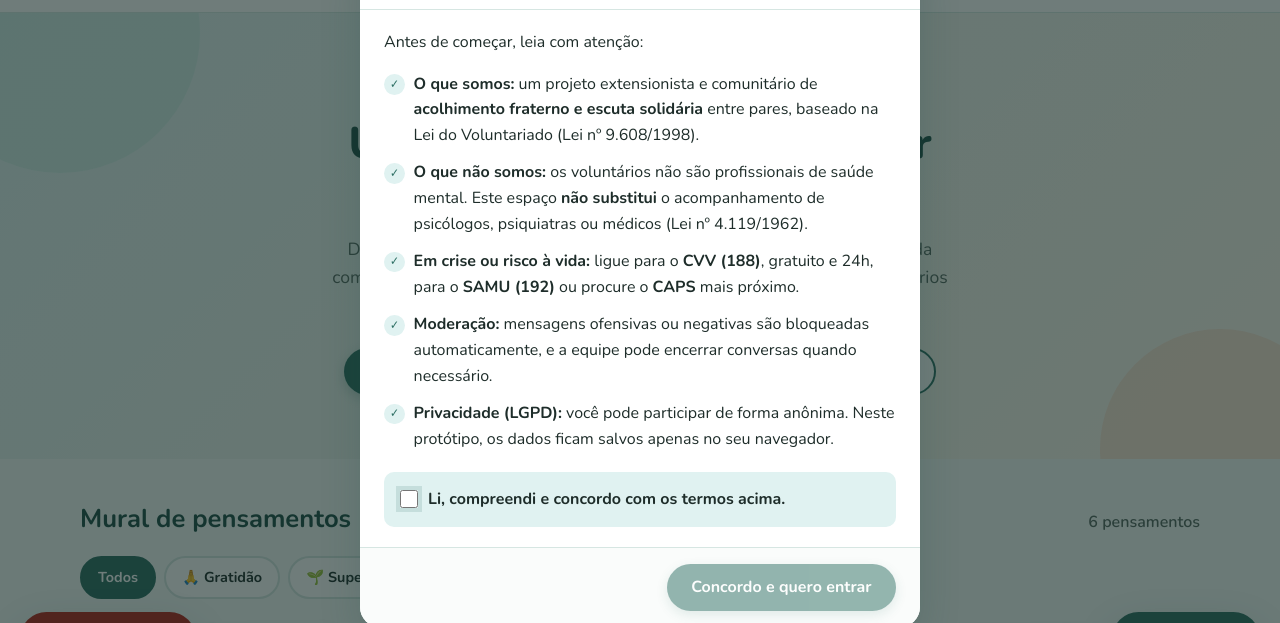
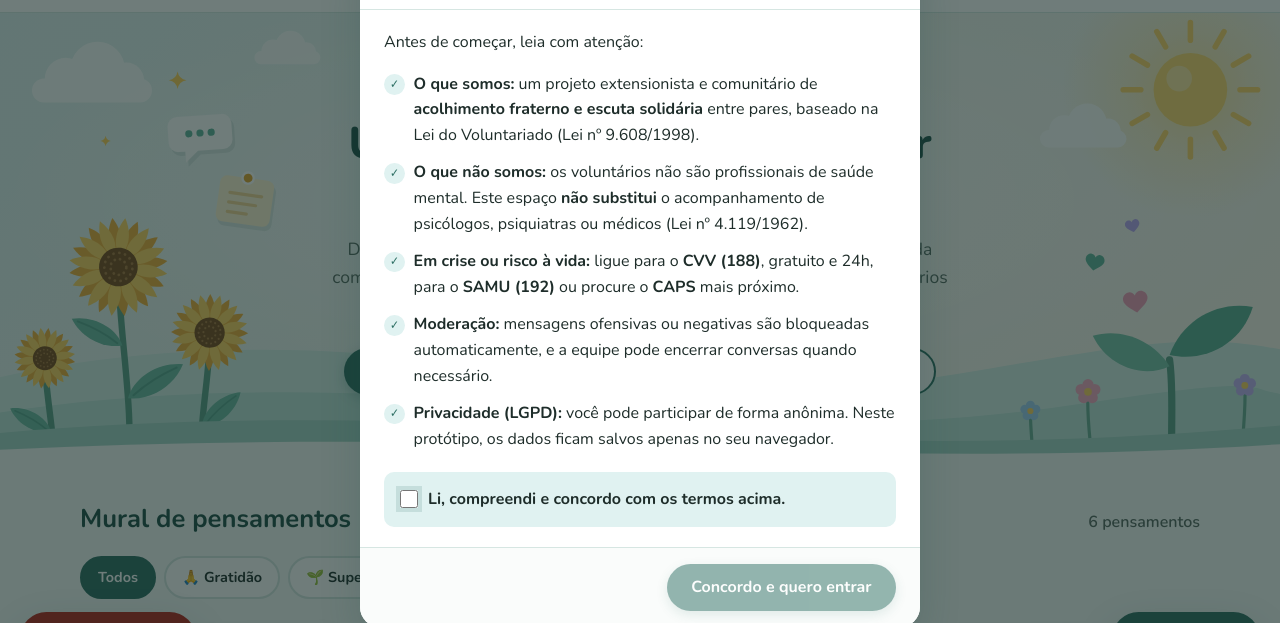
Before and after one commit to leandrocaronelanschi/mural-do-spensamentos, a plain HTML site: page index.html in a window 1280 px wide. Shown: the part 115-738 px from the top of the page. Drawn offline with nearby package versions, Linux system fonts and the light colour scheme.

Commit message:
Feat: Inserção do fundo da seção 1

```diff
--- a/css/style.css
+++ b/css/style.css
@@ -486,41 +486,14 @@ textarea {
 }
 
 .destaque {
-  position: relative;
-  overflow: hidden;
   padding: 3.5rem 0 4rem;
-  background: linear-gradient(135deg, var(--verde-claro) 0%, var(--creme) 100%);
+  /* Duas camadas de fundo: a ilustração do jardim (img/fundo-destaque.svg) fica por
+     cima do degradê. Se a imagem não carregar, o degradê continua aparecendo.
+     O SVG se ajusta sozinho ao tamanho da seção (veja os comentários dentro dele). */
+  background:
+    url("../img/fundo-destaque.svg") center / 100% 100% no-repeat,
+    linear-gradient(135deg, var(--verde-claro) 0%, var(--creme) 100%);
   text-align: center;
-}
-
-/* Círculos decorativos no fundo */
-.destaque::before,
-.destaque::after {
-  content: "";
-  position: absolute;
-  border-radius: 50%;
-  opacity: 0.6;
-}
-
-.destaque::before {
-  top: -120px;
-  left: -80px;
-  width: 280px;
-  height: 280px;
-  background-color: #c9ebe3;
-}
-
-.destaque::after {
-  right: -60px;
-  bottom: -110px;
-  width: 240px;
-  height: 240px;
-  background-color: var(--pessego);
-}
-
-.destaque .container {
-  position: relative;
-  z-index: 1;
 }
 
 .destaque__selo {
```
Also changed, not shown: img/fundo-destaque.svg (added), 1 other file.
